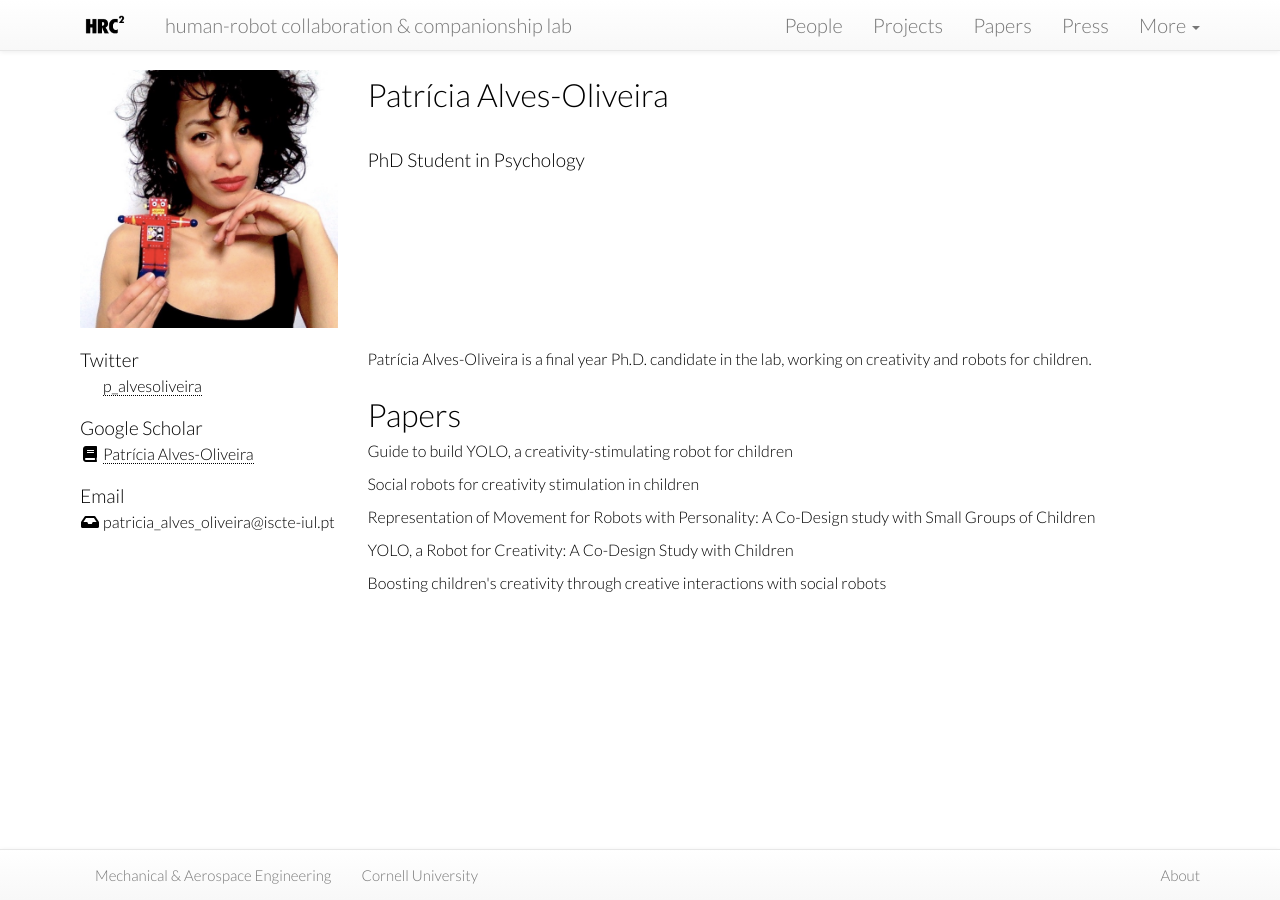
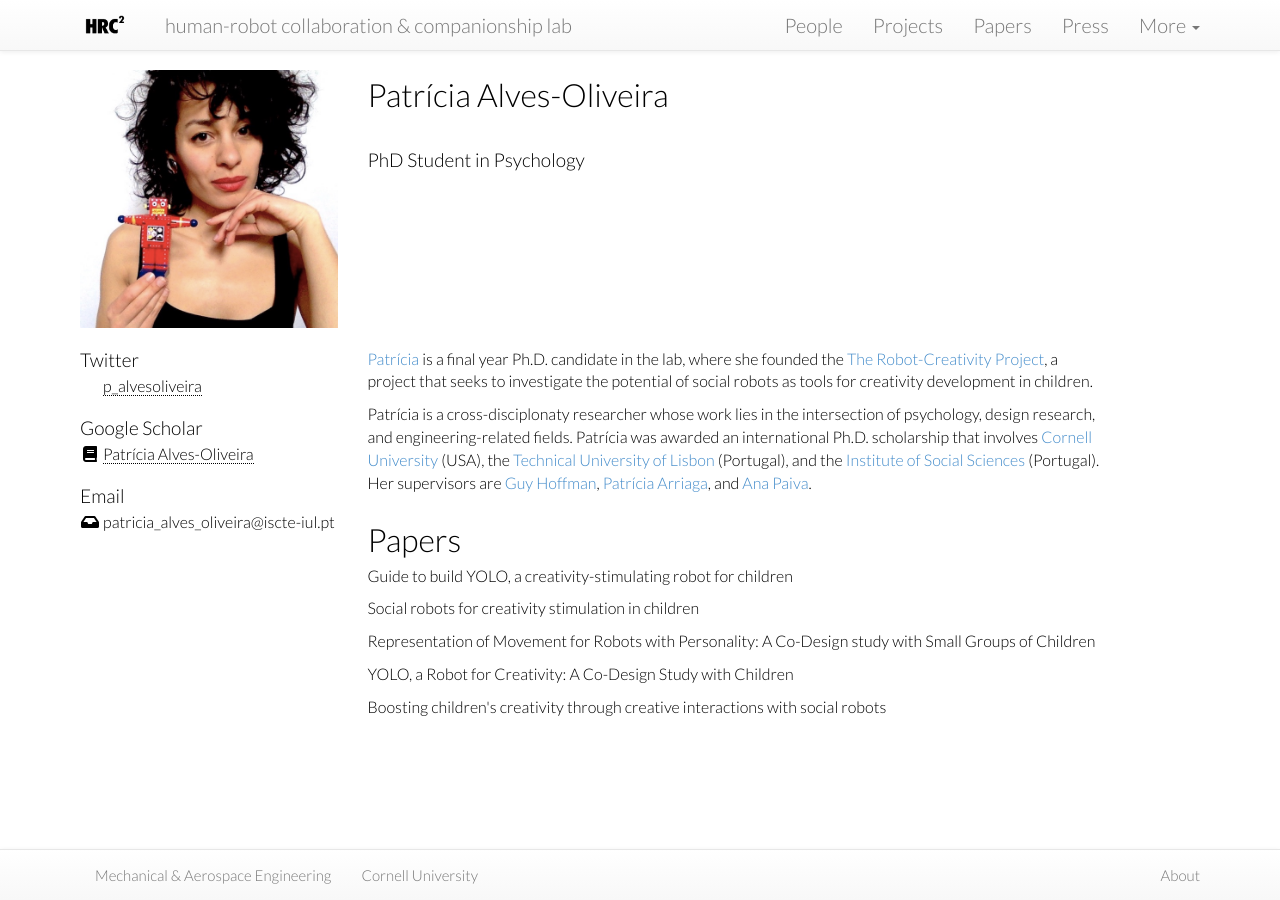
Before and after one commit to hrc2/hrc2.github.io, a Jekyll site: the page built from people/_posts/2017-02-01-patricia-alvesoliveira.md, in a window 1280 px wide. Built offline with Jekyll 4.4.1, drawn with Linux system fonts in a browser that asks for light colours; nearby versions of some CDN libraries; some web fonts are replaced.

Commit message:
updated profile

```diff
--- a/people/_posts/2017-02-01-patricia-alvesoliveira.md
+++ b/people/_posts/2017-02-01-patricia-alvesoliveira.md
@@ -13,4 +13,6 @@ image: /assets/images/team/patricia-alvesoliveira.jpg
 cv:
 alum: false
 ---
-Patrícia Alves-Oliveira is a final year Ph.D. candidate in the lab, working on creativity and robots for children.
+[Patrícia](https://patricialvesoliveira.com/) is a final year Ph.D. candidate in the lab, where she founded the [The Robot-Creativity Project](https://hrc2.io/projects/Creativity), a project that seeks to investigate the potential of social robots as tools for creativity development in children.
+
+Patrícia is a cross-disciplonaty researcher whose work lies in the intersection of psychology, design research, and engineering-related fields. Patrícia was awarded an international Ph.D. scholarship that involves [Cornell University](https://www.cornell.edu/) (USA), the [Technical University of Lisbon](https://tecnico.ulisboa.pt/en/) (Portugal), and the [Institute of Social Sciences](https://www.iscte-iul.pt/) (Portugal). Her supervisors are [Guy Hoffman](http://guyhoffman.com/), [Patrícia Arriaga](https://ciencia.iscte-iul.pt/authors/patricia-paula-lourenco-arriaga-ferreira/cv), and [Ana Paiva](https://ana-paiva.com/).
```
